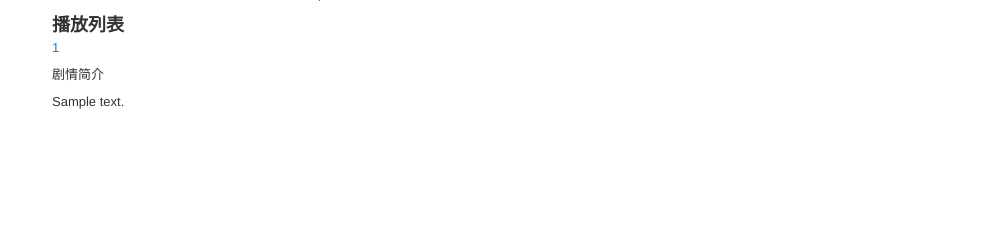
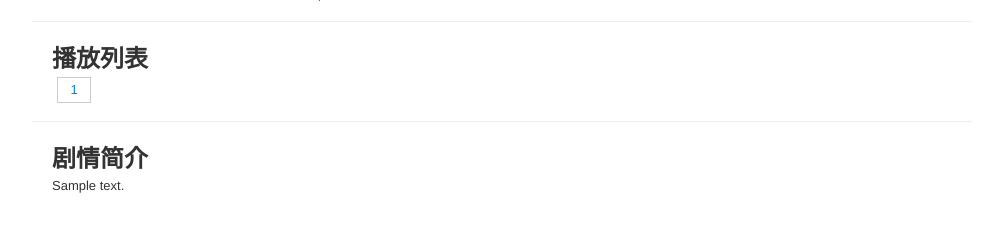
Before and after one commit to tairan/diandou, a Flask app: page /movie/1 in a window 1280 px wide. Shown: the part 201-433 px from the top of the page, without its empty margins (138-1141 px from the left). Run offline with Flask 2, Linux system fonts and the light colour scheme; tables that the repository leaves empty hold one stand-in row (values such as "Sample post"); grey boxes marked "Sample" are stand-in pictures; some libraries are stand-ins or nearby versions.

Commit message:
update the style of movie list and detail pages

```diff
--- a/diandou/templates/movie_details.html
+++ b/diandou/templates/movie_details.html
@@ -1,11 +1,11 @@
 {% extends "layout.html" %}
 {% block content %}
-<div class="span8 row">
+<div class="span12 row">
     <h1>{{ movie.title }} ({{ movie.year }})</h1>
     <div class="span2">
         <img src="{{ movie.image }}" />
     </div>
-    <div class="span5">
+    <div class="span9">
         <span>导演</span>: <span>{{ movie.director }}</span><br />
         <span>主演</span>: <span>{{ movie.cast }}</span><br />
         <span>编剧</span>: <span>{{ movie.writer }}</span><br />
@@ -14,18 +14,22 @@
         <span>上映日期</span>: <span>{{ movie.year }}</span><br />
     </div>
 </div>
-<p class="clearfix"></p>
-<div class="span8">
-    <h3>播放列表</h3>
+<div class="clearfix"></div>
+<hr>
+<div class="span12">
+    <h2>播放列表</h2>
     {% for file in files %}
-    <a href="{{ url_for('movie_player', douban_id=movie.douban_id) }}">{{ file.id }}</a>
+    <div style="dispaly: block;border: solid #ccc 1px;padding:3px;width:2.0em;float: left;text-align: center;margin-left: 5px;">
+        <a href="{{ url_for('movie_player', douban_id=movie.douban_id) }}">{{ files.index(file) + 1 }}</a>
+    </div>
     {% else %}
-    <div class="alert alert-warning">No any files</div>
+    <div class="alert alert-warning">没有播放文件</div>
     {% endfor %}
 </div>
-<p class="clearfix"></p>
-<div class="span8">
-<p>剧情简介</p>
+<div class="clearfix"></div>
+<hr>
+<div class="span12">
+    <h2>剧情简介</h2>
     <p>{{ movie.summary }}</p>
 </div>
 {% endblock %}
--- a/diandou/templates/movie_list.html
+++ b/diandou/templates/movie_list.html
@@ -1,8 +1,8 @@
 {% extends 'layout.html' %}
 {% block content %}
-<div id="moive_list" class="span8">
+<div id="moive_list" class="span12">
     {% for movie in movie_list %}
-  <table width="100%">
+    <table width="100%" class="table">
         <tbody>
             <tr>
                 <td class="span2">
@@ -20,7 +20,6 @@
             </tr>
         </tbody>
     </table>
-  <hr />
     {% else %}
     <h2>No movie found.</h2>
     {% endfor %}
```
Lines whose indentation alone changed are shown as unchanged.
